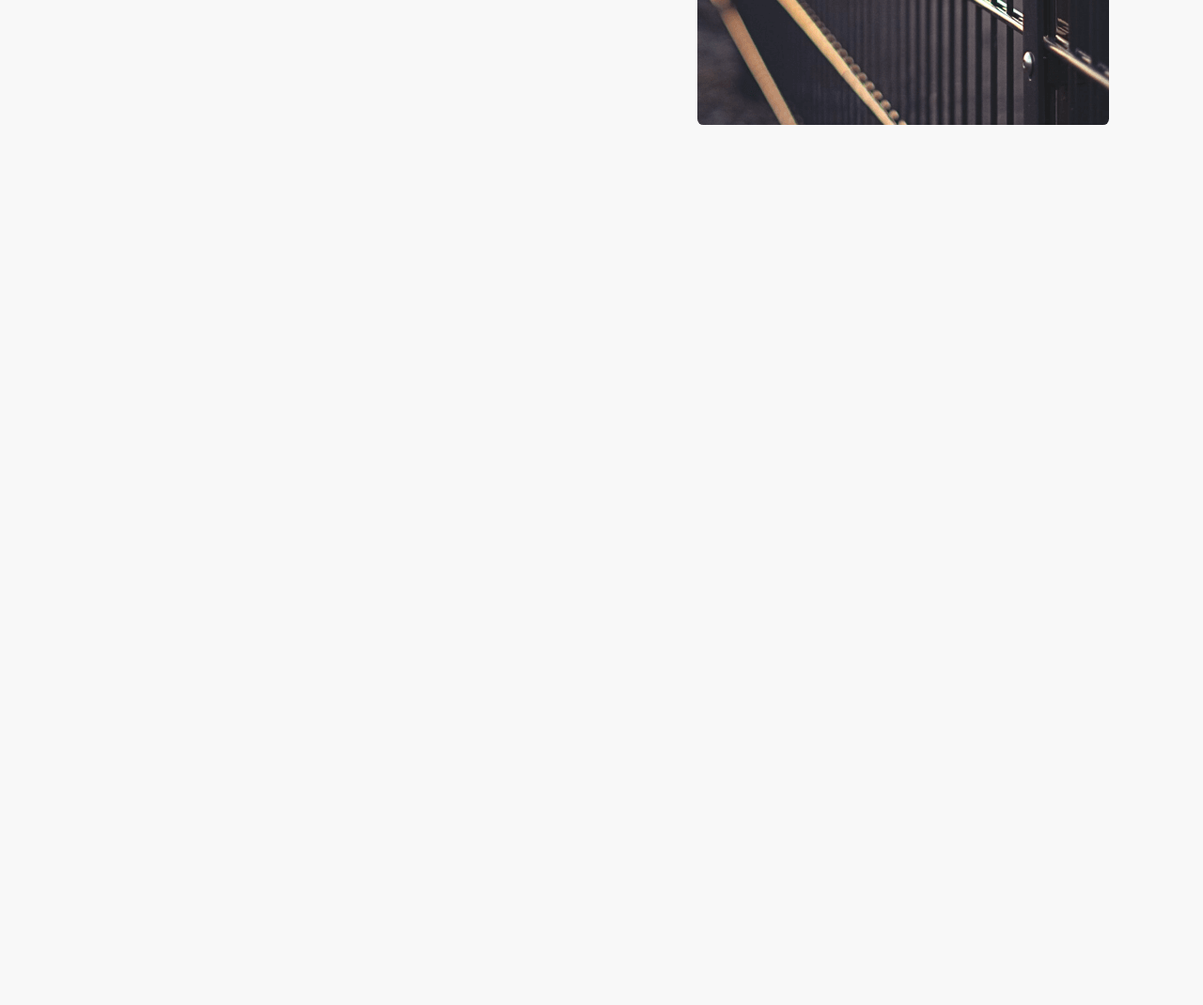
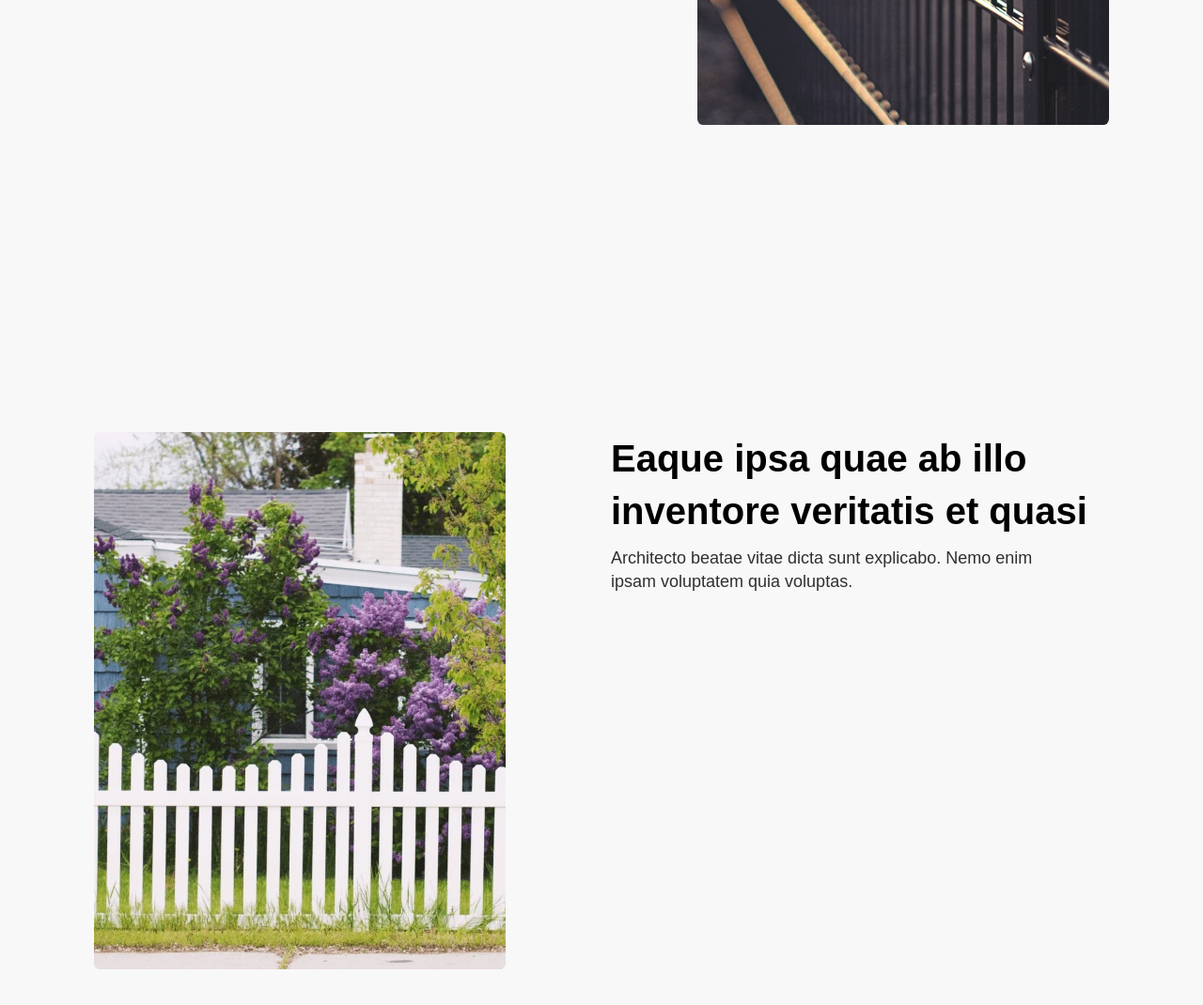
Before and after one commit to rveljko/leail, a website: page src/our-work.html in a window 1280 px wide. Shown: the part 2671-3741 px from the top of the page at 94% size. Before the commit the page ends 2971 px from the top, so only its background shows below. Drawn offline with nearby package versions, Linux system fonts and the light colour scheme; files that its build step writes are made by us from their sources; a web font is replaced by a local one.

Commit message:
Our Work Second Wooden Fence Section

```diff
--- a/src/our-work.html
+++ b/src/our-work.html
@@ -86,5 +86,22 @@
             </div>
         </div>
     </div>
+
+    <div class="wooden-fence padding">
+        <div class="container">
+            <div class="wooden-fence__content flex layout layout--reverse">
+                <div class="wooden-fence__text">
+                    <h2 class="wooden-fence__heading">Eaque ipsa quae ab illo inventore veritatis et quasi</h2>
+                    <p class="wooden-fence__description">Architecto beatae vitae dicta sunt explicabo. Nemo enim ipsam voluptatem quia voluptas.</p>
+                </div>
+                <div class="wooden-fence__image">
+                    <picture>
+                        <source srcset="./images/our-work-wooden-fence-2.webp">
+                        <img src="./images/our-work-wooden-fence-1.png" alt="Picture of Wooden Fence">
+                    </picture>
+                </div>
+            </div>
+        </div>
+    </div>
 </body>
 </html>
```
